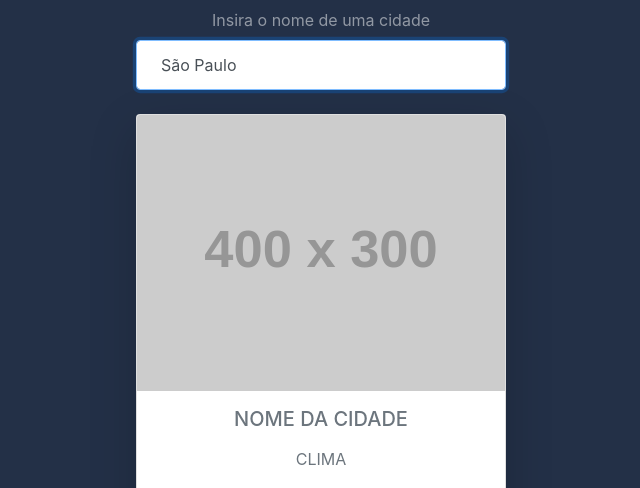
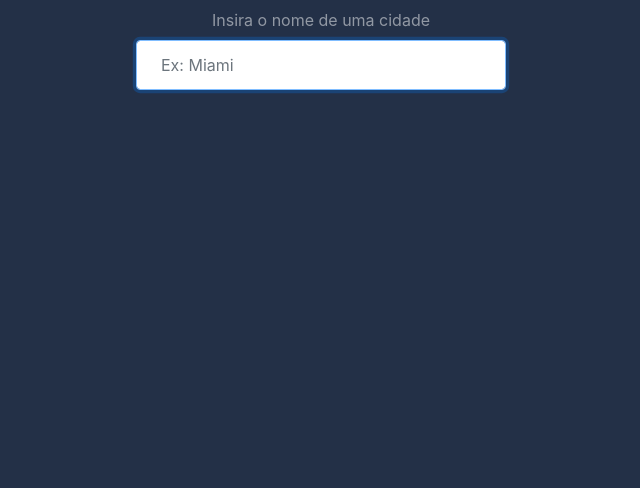
Before and after one commit to acuglar/Weather-App, a plain HTML site: page index.html in a window 1280 px wide. Shown: the part 106-594 px from the top of the page, without its empty margins (319-959 px from the left). Drawn offline with nearby package versions, Linux system fonts and the light colour scheme; placeholder pictures from the web are drawn by us.

Commit message:
add class d-none and rm value attrib

```diff
--- a/index.html
+++ b/index.html
@@ -12,18 +12,18 @@
 
     <form data-js="change-location" class="my-4 text-center text-white-50">
       <label for="city">Insira o nome de uma cidade</label>
-      <input class="form-control p-4" type="text" name="city" value="São Paulo" placeholder="Ex: Miami" autofocus>
+      <input class="form-control p-4" type="text" name="city" placeholder="Ex: Miami" autofocus>
     </form>
 
-    <div class="card shadow-lg rounded">
+    <div data-js="city-card" class="card d-none shadow-lg rounded">
       <img data-js="time" src="https://via.placeholder.com/400x300" class="card-img-top">
 
       <div data-js="time-icon" class="bg-light mx-auto text-center"></div>
 
       <div data-js="weather-details" class="text-muted text-uppercase text-center">
-        <h5 data-js="city-name"class="my-3">Nome da Cidade</h5>
+        <h5 data-js="city-name" class="my-3">Nome da Cidade</h5>
 
-        <div data-js="city-weather"class="my-3">Clima</div>
+        <div data-js="city-weather" class="my-3">Clima</div>
 
         <div class="display-4 my-4">
           <span data-js="city-temperature">00</span>
```
